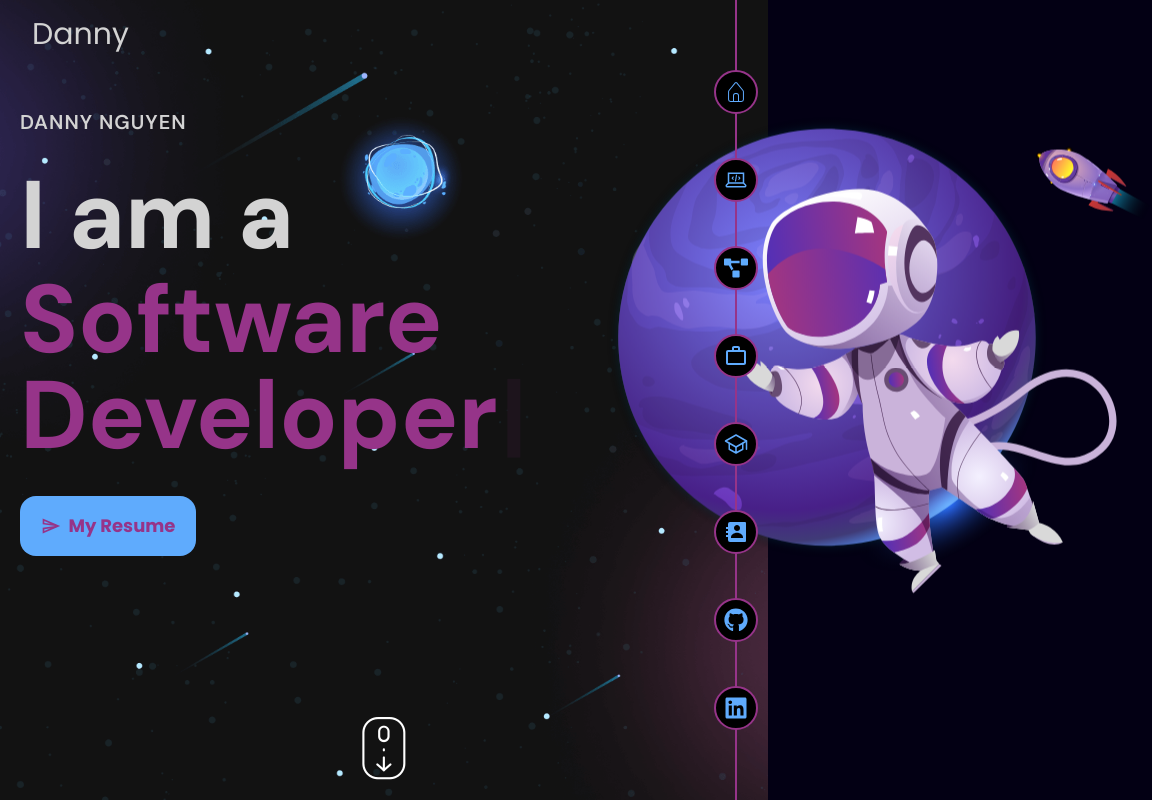
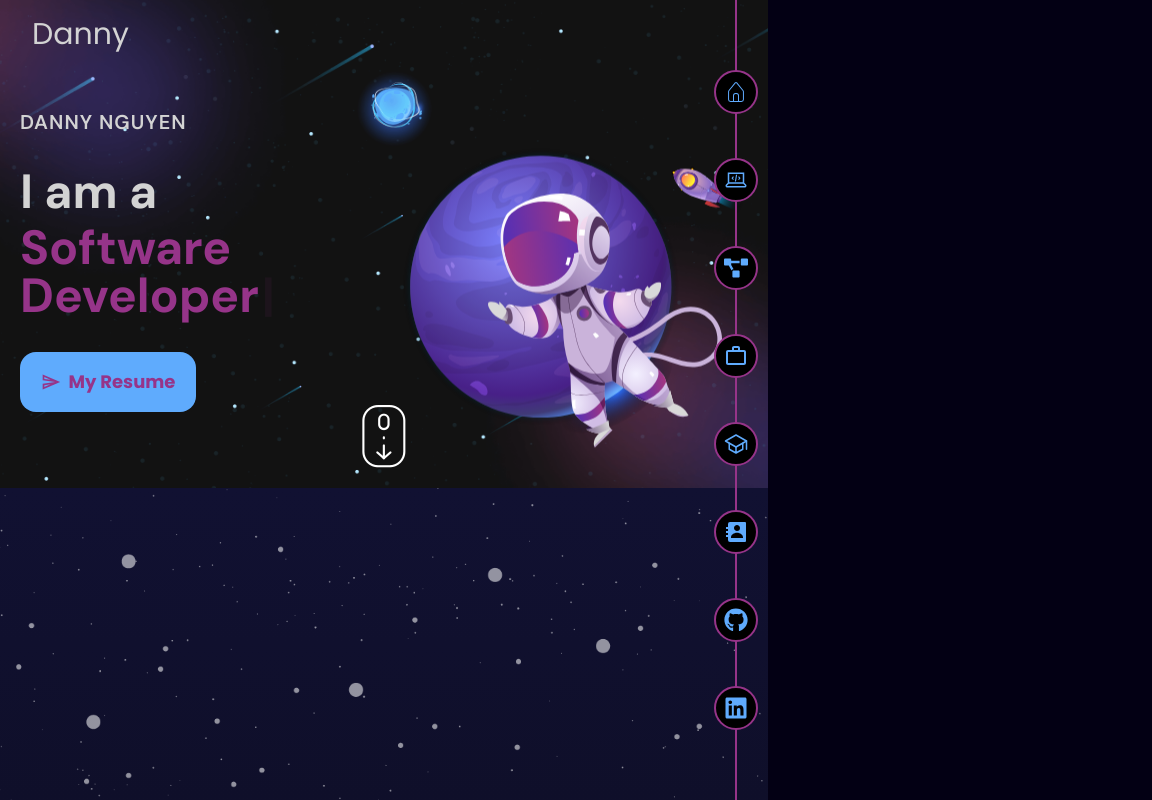
Before and after one commit to Danny2705/my-portfolio, a Next.js app: page / in a window 768 px wide. Shown: the top 800 px of the page, 1152 px wide, since content can reach past the window. Built offline with nearby package versions, Linux system fonts and the light colour scheme.

Commit message:
Update tablets screen

```diff
--- a/app/globals.css
+++ b/app/globals.css
@@ -37,8 +37,9 @@ section {
   scroll-snap-align: center;
 }
 
-#experience {
-  height: 230vh;
+#experience,
+#education {
+  height: fit-content;
   scroll-snap-align: center;
 }
 
@@ -251,10 +252,6 @@ section:nth-child(4) {
     #362547
   );
 }
-#education {
-  height: 110vh;
-  scroll-snap-align: center;
-}
 .catContainer {
   animation: animate 2s infinite linear;
 }
@@ -443,3 +440,62 @@ section:nth-child(4) {
     font-size: 1rem;
   }
 }
+
+@media screen and (max-width: 1024px) and (min-width: 768px) {
+  .astronaut {
+    width: 500px;
+    height: 380px;
+  }
+  .auto-text,
+  .lang-container h1,
+  .contact-h1,
+  .edu-h2,
+  .exp-h2 {
+    font-size: 3rem;
+  }
+  .subhero {
+    max-width: 100%;
+  }
+  #home,
+  .hero-left,
+  .hero {
+    height: fit-content;
+  }
+  .vertical-timeline-element-date > span {
+    display: none;
+  }
+  .exp-icon {
+    width: 35px !important;
+    height: 35px !important;
+  }
+  .exp-icon-container {
+    margin-left: 0.8rem;
+  }
+  .contact {
+    flex-direction: column;
+  }
+  .form h1 {
+    font-size: 1.2rem;
+  }
+  .form {
+    padding: 1rem;
+    display: flex;
+    flex-direction: column;
+    justify-content: center;
+    width: 100%;
+  }
+  .form-input {
+    width: 100%;
+    max-width: 513px;
+    margin: 0;
+  }
+  .form form {
+    gap: 1rem;
+  }
+  label {
+    font-size: 1rem;
+  }
+  .parallax h1 {
+    font-size: 4rem;
+  }
+}
--- a/components/Contact.jsx
+++ b/components/Contact.jsx
@@ -22,7 +22,7 @@ export default function Contact() {
           >
             <Image src={Cat} alt='cat' priority />
           </motion.div>
-          <div className='form-input flex-1 flex-col'>
+          <div className='form-input flex-1 flex-col mx-auto'>
             <Form />
           </div>
         </div>
--- a/components/Education.jsx
+++ b/components/Education.jsx
@@ -13,7 +13,7 @@ const Education = () => {
     <div className='p-5 max-w-[1200px] flex flex-col items-center justify-center mx-auto'>
       <div className='w-full'>
         <motion.div variants={textVariant()} initial='hidden' animate='show'>
-          <h2 className='lg-text text-7xl'>Education 📚.</h2>
+          <h2 className='edu-h2 lg-text text-7xl'>Education 📚.</h2>
         </motion.div>
         <div className='mt-[2rem]'>
           <VerticalTimeline lineColor=''>
--- a/components/Experience.jsx
+++ b/components/Experience.jsx
@@ -13,7 +13,7 @@ const Experience = () => {
     <div className='p-5 max-w-[1200px] flex flex-col items-center justify-center mx-auto'>
       <div className='w-full'>
         <motion.div variants={textVariant()} initial='hidden' animate='show'>
-          <h2 className='lg-text text-7xl'>Work Experience 👨🏻‍💻.</h2>
+          <h2 className='exp-h2 lg-text text-7xl'>Work Experience 👨🏻‍💻.</h2>
         </motion.div>
         <div className='timeline-vertical mt-[3.5rem] flex flex-col'>
           <VerticalTimeline lineColor=''>
```
